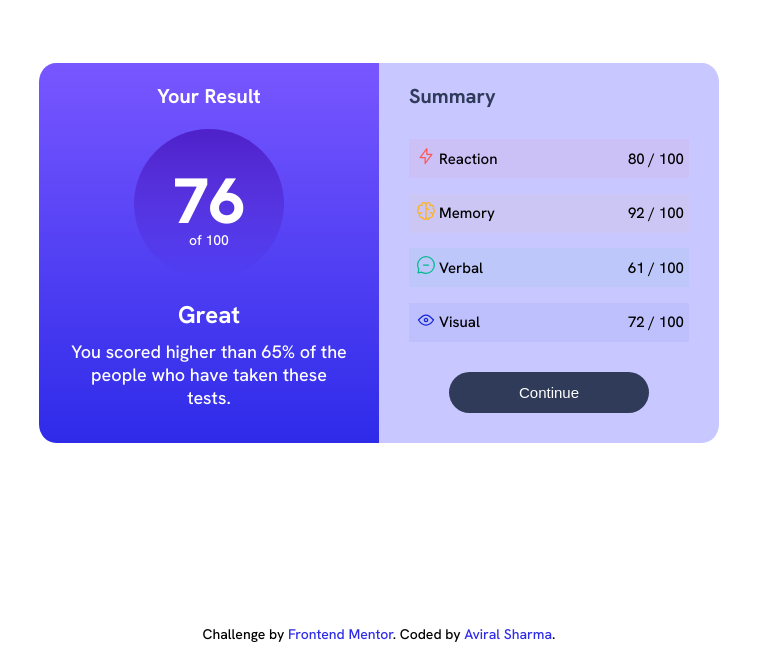
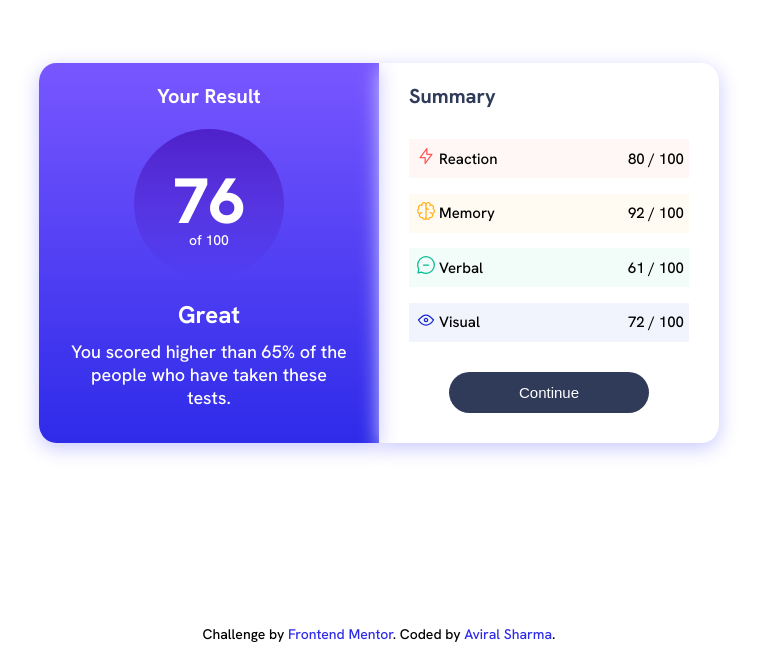
Before and after one commit to aviralsharma07/result-summary-component, a plain HTML site: page index.html in a window 1280 px wide. Shown: the part 147-800 px from the top of the page, without its empty margins (261-1018 px from the left). Drawn offline with Linux system fonts and the light colour scheme.

Commit message:
add box-shadow

```diff
--- a/style.css
+++ b/style.css
@@ -34,6 +34,7 @@ body {
 
 .score-component {
   /* border: 2px solid blue; */
+  box-shadow: 0px 5px 20px hsl(241, 100%, 89%);
   border-radius: 5% 0 0 5%;
   width: 50%;
   display: flex;
@@ -97,7 +98,7 @@ body {
 
 .summary-component {
   width: 50%;
-  background: hsl(241, 100%, 89%);
+  box-shadow: 0px 5px 20px hsl(241, 100%, 89%);
   /* border: 2px solid green; */
   border-radius: 0 5% 5% 0;
   display: flex;
```
